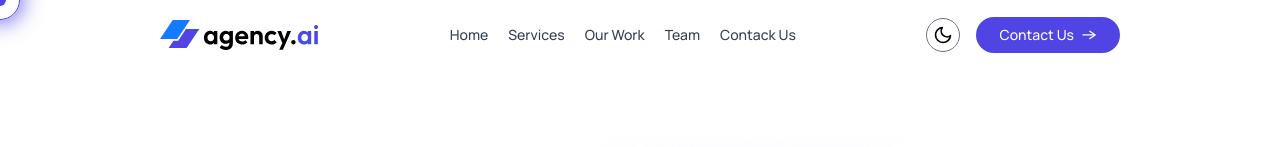
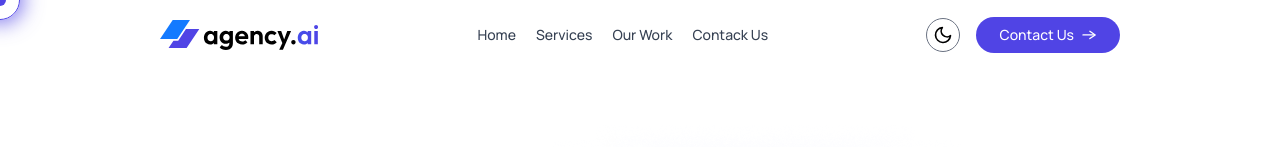
Before and after one commit to shamilbin/digitalAgency, a React (Vite) app in the folder client/: page / in a window 1280 px wide. Shown: the top 147 px of the page. Built offline with nearby package versions, Linux system fonts and the light colour scheme.

Commit message:
project complete

```diff
--- a/client/src/components/Navbar.jsx
+++ b/client/src/components/Navbar.jsx
@@ -11,8 +11,8 @@
       initial={{ opacity: 0, y: -50 }}
       animate={{ opacity: 1, y: 1 }}
       transition={{ duration: 0.6, ease: "easeInOut" }}
-      className="flex justify-between items-center px-4 sm:px-12 lg:px-24 xl:px-40
-    py-4 sticky top-0 z-20 backdrop-blur-xl font-medium bg-white/50 dark:bg-gray-900/70"
+      className="flex justify-between items-center px-4  sm:px-12 lg:px-24 xl:px-40
+    py-4 sticky top-0 z-20 backdrop-blur-xl font-medium bg-white/40 dark:bg-gray-900/70"
     >
       <img
         src={theme === `dark` ? assets.logo_dark : assets.logo}
@@ -54,13 +54,7 @@
         >
           Our Work
         </a>
-        <a
-          href="#team"
-          className="sm:hover:border-b"
-          onClick={() => setSideBarOpen(false)}
-        >
-          Team
-        </a>
+
         <a
           href="#contact-us"
           className="sm:hover:border-b"
```
